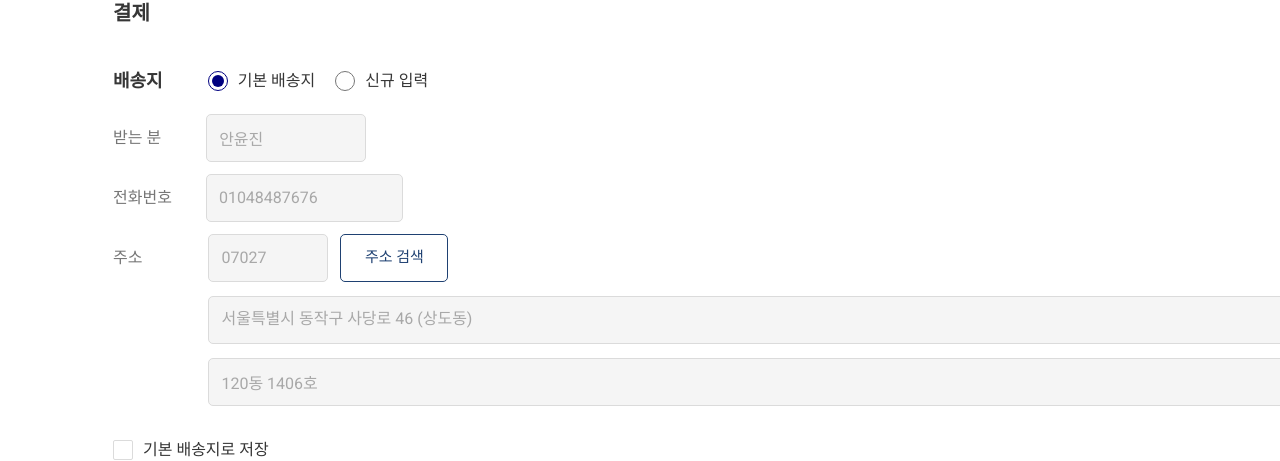
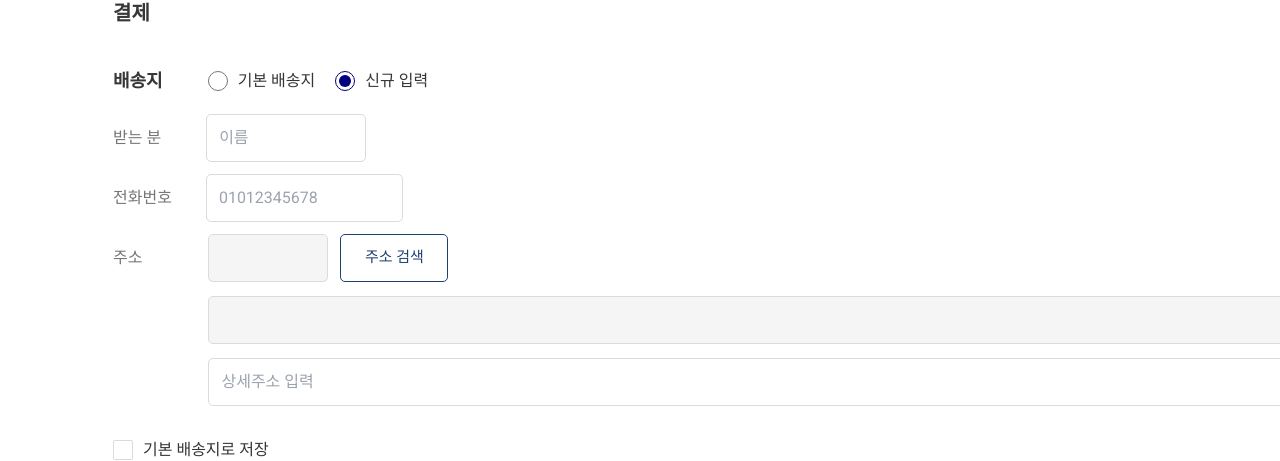
Before and after one commit to yunajoe/front_bookstore-README, a Next.js app: page /test in a window 1280 px wide. Shown: the part 1323-1784 px from the top of the page. Built offline with nearby package versions, Linux system fonts and the light colour scheme; no server answers.

Commit message:
feat: 배송관련input 전역변수 연결

```diff
--- a/src/components/container/shippingAddressSection/shippingAddressSection.tsx
+++ b/src/components/container/shippingAddressSection/shippingAddressSection.tsx
@@ -5,19 +5,44 @@ import RecipientInput from '@/components/input/delivery/receiptInput';
 import ShippingOptionRadio from '@/components/button/delivery/shippingOptionRadio';
 import SetDefaultAddressButton from '@/components/button/delivery/setDefaultAddressButton';
 import DeliveryDropDown from '@/components/dropDown/deliveryDropDown';
-import { MOCK_ADDRESS } from '@/constants/address';
+import { useGetMember } from '@/api/member';
+import { deliveryInfoAtom } from '@/store/deliveryInfo';
+import { useAtom } from 'jotai';
+import useAddressSplitter from '@/hooks/common/useAddressSplitter';
+import { notify } from '@/components/toast/toast';
 
-/*
-TODO
-기본 배송지 선택 시 api get 요청 연결
-*/
 function ShippingAddressSection() {
-  const [isDefault, setIsDefault] = useState(true);
-
-  const handleOptionChange = (event: React.ChangeEvent<HTMLInputElement>) => {
-    setIsDefault(event.target.id === 'defaultAddress');
+  const { data } = useGetMember(); // data를 따로 추출합니다.
+  const newestInfo = data?.deliveries?.slice(-1)[0];
+  const [isDefault, setIsDefault] = useState(false); // 기본값을 false로 설정합니다.
+  const [deliveryInfo, setDeliveryInfo] = useAtom(deliveryInfoAtom);
+  const handleOptionChange = () => {
+    setIsDefault(!isDefault);
+    if (!isDefault) {
+      // 기본값이 false일 때 실행합니다.
+      if (!newestInfo.address) {
+        notify({
+          type: 'error',
+          text: '기본 배송지 데이터가 존재하지 않아요 😭',
+        });
+      } else {
+        setDeliveryInfo({
+          address: newestInfo?.address,
+          name: newestInfo?.name,
+          phone: newestInfo?.phone,
+          isDefault: true,
+        });
+      }
+    } else {
+      setDeliveryInfo((prevDeliveryInfo) => ({
+        ...prevDeliveryInfo,
+      }));
+    }
   };
 
+  const addressLine = useAddressSplitter({
+    address: newestInfo?.address,
+  });
   return (
     <div className="flex w-full flex-col gap-y-12 text-16 pc:mx-93">
       <div className="mb-28  mt-40 text-20 font-bold">결제</div>
@@ -25,18 +50,17 @@ function ShippingAddressSection() {
         isDefault={isDefault}
         handleOptionChange={handleOptionChange}
       />
-      <RecipientInput isDefault={isDefault} value={MOCK_ADDRESS.recipient} />
+      <RecipientInput
+        isDefault={isDefault}
+        value={data?.deliveries?.slice(-1)[0]?.name}
+      />
       <PhoneNumberInput
         isDefault={isDefault}
-        value={MOCK_ADDRESS.phoneNumber}
+        value={data?.deliveries?.slice(-1)[0]?.phone}
       />
       <AddressInput
         isDefault={isDefault}
-        addressLines={[
-          MOCK_ADDRESS.addressLine1,
-          MOCK_ADDRESS.addressLine2,
-          MOCK_ADDRESS.addressLine3,
-        ]}
+        addressLines={[addressLine[0], addressLine[1], addressLine[2]]}
       />
       <SetDefaultAddressButton />
       <DeliveryDropDown />
--- a/src/components/dropDown/deliveryDropDown.tsx
+++ b/src/components/dropDown/deliveryDropDown.tsx
@@ -2,25 +2,40 @@ import DropDown from '@/components/dropDown/dropDown';
 import DeliveryRequestInput from '@/components/input/delivery/deliveryRequestInput';
 import { useState } from 'react';
 import { DELIVERY_MENU } from '@/constants/deliveryMenu';
+import { useAtom } from 'jotai';
+import { deliveryInfoAtom } from '@/store/deliveryInfo';
 
 function DeliveryDropDown() {
   const [selectedItem, setSelectedItem] =
     useState('배송 요청사항을 선택해주세요');
   const [customDelivery, setCustomDelivery] = useState('');
+  const [, setDeliveryInfo] = useAtom(deliveryInfoAtom);
 
   const onSelectedItem = (menu: string) => {
     setSelectedItem(menu);
+    if (menu !== '직접 입력') {
+      setDeliveryInfo((prevDeliveryInfo) => ({
+        ...prevDeliveryInfo,
+        message: menu,
+      }));
+    }
   };
 
   const onCustomDeliveryChange = (
     event: React.ChangeEvent<HTMLInputElement>,
   ) => {
+    setSelectedItem('직접 입력');
     const inputValue = event.target.value;
     setCustomDelivery(inputValue);
+  };
 
-    if (inputValue) {
-      setSelectedItem('직접 입력');
-    }
+  const onCustomDeliveryBlur = (event: React.ChangeEvent<HTMLInputElement>) => {
+    const inputValue = event.target.value;
+    setCustomDelivery(inputValue);
+    setDeliveryInfo((prevDeliveryInfo) => ({
+      ...prevDeliveryInfo,
+      message: inputValue,
+    }));
   };
 
   return (
@@ -35,6 +50,7 @@ function DeliveryDropDown() {
         placeholder="직접 입력"
         value={customDelivery}
         onChange={onCustomDeliveryChange}
+        onBlur={onCustomDeliveryBlur}
         className="mt-2 h-42 w-full min-w-fit max-w-full rounded-[5px] border border-gray-1 bg-white pl-12 text-14 text-gray-2"
       />
     </div>
--- a/src/components/input/delivery/addressInput.tsx
+++ b/src/components/input/delivery/addressInput.tsx
@@ -6,10 +6,11 @@ import { zipNoAtom, roadAddrAtom } from '@/store/address';
 import AddressLabel from './addressLabel';
 import AddressInputField from './addressInputField';
 import AddressTextArea from './addressTextArea';
+import { deliveryInfoAtom } from '@/store/deliveryInfo';
 // AddressInput 컴포넌트
 interface AddressInputProps {
   isDefault: boolean;
-  addressLines: string[];
+  addressLines?: string[];
 }
 
 function AddressInput({ isDefault, addressLines }: AddressInputProps) {
@@ -17,11 +18,20 @@ function AddressInput({ isDefault, addressLines }: AddressInputProps) {
   const [roadAddr] = useAtom(roadAddrAtom);
   const [isFindAddressModalOpen, setIsFindAddressModalOpen] = useState(false);
   const [customAddressLine, setCustomAddressLine] = useState('');
+  const [, setDeliveryInfo] = useAtom(deliveryInfoAtom);
   const handleFindAddressModalOpen = () => {
     setIsFindAddressModalOpen(!isFindAddressModalOpen);
   };
   function handleInputChange(inputValue: string) {
     setCustomAddressLine(inputValue);
+  }
+  function handleInputBlur() {
+    if (!isDefault) {
+      setDeliveryInfo((prevDeliveryInfo) => ({
+        ...prevDeliveryInfo,
+        address: zipNo + roadAddr + customAddressLine,
+      }));
+    }
   }
 
   return (
@@ -49,6 +59,7 @@ function AddressInput({ isDefault, addressLines }: AddressInputProps) {
               handleInputChange(event.target.value);
             }
           }}
+          onBlur={handleInputBlur}
         />
       </div>
     </div>
--- a/src/components/input/delivery/deliveryRequestInput.tsx
+++ b/src/components/input/delivery/deliveryRequestInput.tsx
@@ -4,7 +4,8 @@ import React from 'react';
 interface DeliveryRequestInputProps {
   placeholder?: string;
   value: string;
-  onChange: (event: React.ChangeEvent<HTMLInputElement>) => void;
+  onChange?: (event: React.ChangeEvent<HTMLInputElement>) => void;
+  onBlur: (event: React.ChangeEvent<HTMLInputElement>) => void;
   className?: string;
   disabled?: boolean;
 }
@@ -15,6 +16,7 @@ function DeliveryRequestInput({
   onChange,
   className,
   disabled,
+  onBlur,
 }: DeliveryRequestInputProps) {
   return (
     <input
@@ -24,6 +26,7 @@ function DeliveryRequestInput({
       onChange={onChange}
       className={className}
       disabled={disabled}
+      onBlur={onBlur}
     />
   );
 }
--- a/src/components/input/delivery/phoneNumberInput.tsx
+++ b/src/components/input/delivery/phoneNumberInput.tsx
@@ -1,15 +1,27 @@
 import { useState } from 'react';
-
+import { deliveryInfoAtom } from '@/store/deliveryInfo';
+import { useAtom } from 'jotai';
 // 전화번호 입력 필드 컴포넌트
 interface PhoneNumberInputProps {
   isDefault: boolean;
-  value: string;
+  value?: string;
 }
 function PhoneNumberInput({ isDefault, value }: PhoneNumberInputProps) {
   const [phoneNumber, setPhoneNumber] = useState('');
+  const [, setDeliveryInfo] = useAtom(deliveryInfoAtom);
   function handleInputChange(inputValue: string) {
     setPhoneNumber(inputValue);
   }
+
+  function handleInputBlur() {
+    if (!isDefault) {
+      setDeliveryInfo((prevDeliveryInfo) => ({
+        ...prevDeliveryInfo,
+        phone: phoneNumber,
+      }));
+    }
+  }
+
   return (
     <div className="flex items-center text-16  text-gray-3">
       <label htmlFor="phoneNumber" className="mr-34 whitespace-nowrap">
@@ -28,6 +40,7 @@ function PhoneNumberInput({ isDefault, value }: PhoneNumberInputProps) {
             handleInputChange(event.target.value);
           }
         }}
+        onBlur={handleInputBlur}
         disabled={isDefault}
       />
     </div>
--- a/src/components/input/delivery/receiptInput.tsx
+++ b/src/components/input/delivery/receiptInput.tsx
@@ -1,15 +1,29 @@
 import { useState } from 'react';
+import { useAtom } from 'jotai';
+import { deliveryInfoAtom } from '@/store/deliveryInfo';
 
 // 받는 분 입력 필드 컴포넌트
 interface RecipientInputProps {
   isDefault: boolean;
-  value: string;
+  value?: string;
 }
 function RecipientInput({ isDefault, value }: RecipientInputProps) {
   const [recipient, setRecipient] = useState('');
+  const [, setDeliveryInfo] = useAtom(deliveryInfoAtom);
+
   function handleInputChange(inputValue: string) {
     setRecipient(inputValue);
   }
+
+  function handleInputBlur() {
+    if (!isDefault) {
+      setDeliveryInfo((prevDeliveryInfo) => ({
+        ...prevDeliveryInfo,
+        name: recipient,
+      }));
+    }
+  }
+
   return (
     <div className="flex text-16 text-gray-3">
       <label htmlFor="recipient" className="mr-45 inline-flex items-center">
@@ -28,6 +42,7 @@ function RecipientInput({ isDefault, value }: RecipientInputProps) {
             handleInputChange(event.target.value);
           }
         }}
+        onBlur={handleInputBlur}
         disabled={isDefault}
       />
     </div>
```
